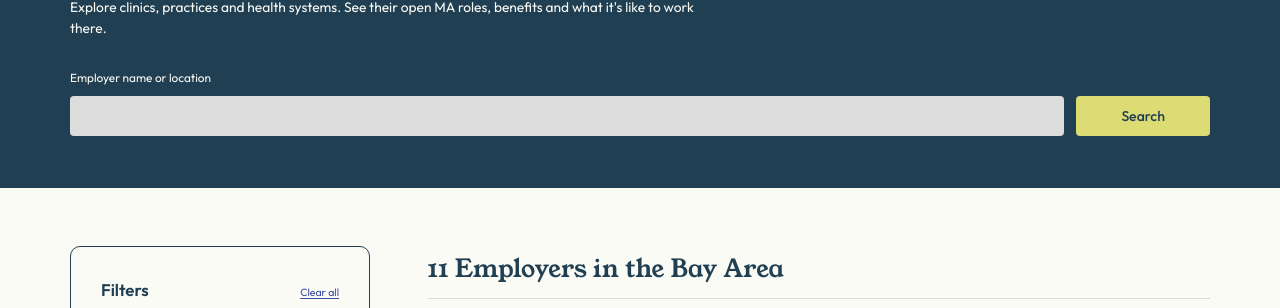
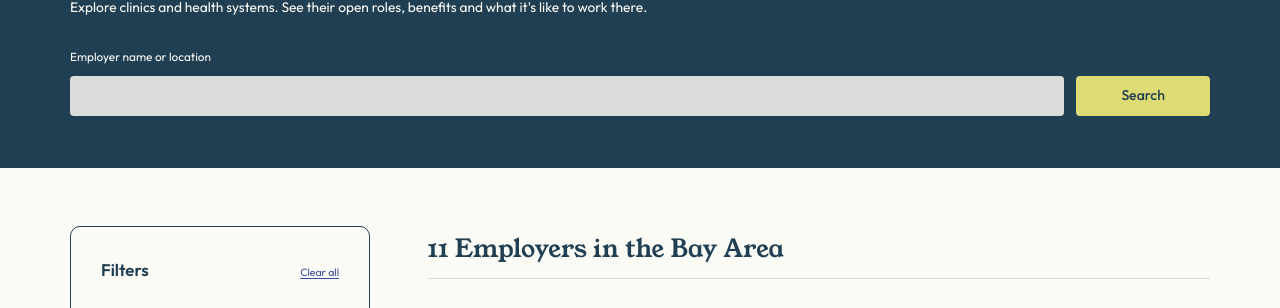
Before and after one commit to rrizkallah18/bayma-website, a plain HTML site: page employers.html in a window 1280 px wide. Shown: the part 210-518 px from the top of the page. Drawn offline with Linux system fonts and the light colour scheme; a web font is replaced by a local one.

Commit message:
bayma-version-8

```diff
--- a/employers.html
+++ b/employers.html
@@ -70,7 +70,7 @@
 <section class="band emp-band" aria-label="Search employers">
   <div class="wrap">
     <h1>Find employers near you</h1>
-    <p class="lead">Explore clinics, practices and health systems. See their open MA roles, benefits and what it's like to work there.</p>
+    <p class="lead">Explore clinics and health systems. See their open roles, benefits and what it's like to work there.</p>
     <form id="search-form" autocomplete="off">
       <div class="field">
         <label for="q">Employer name or location</label>
```
